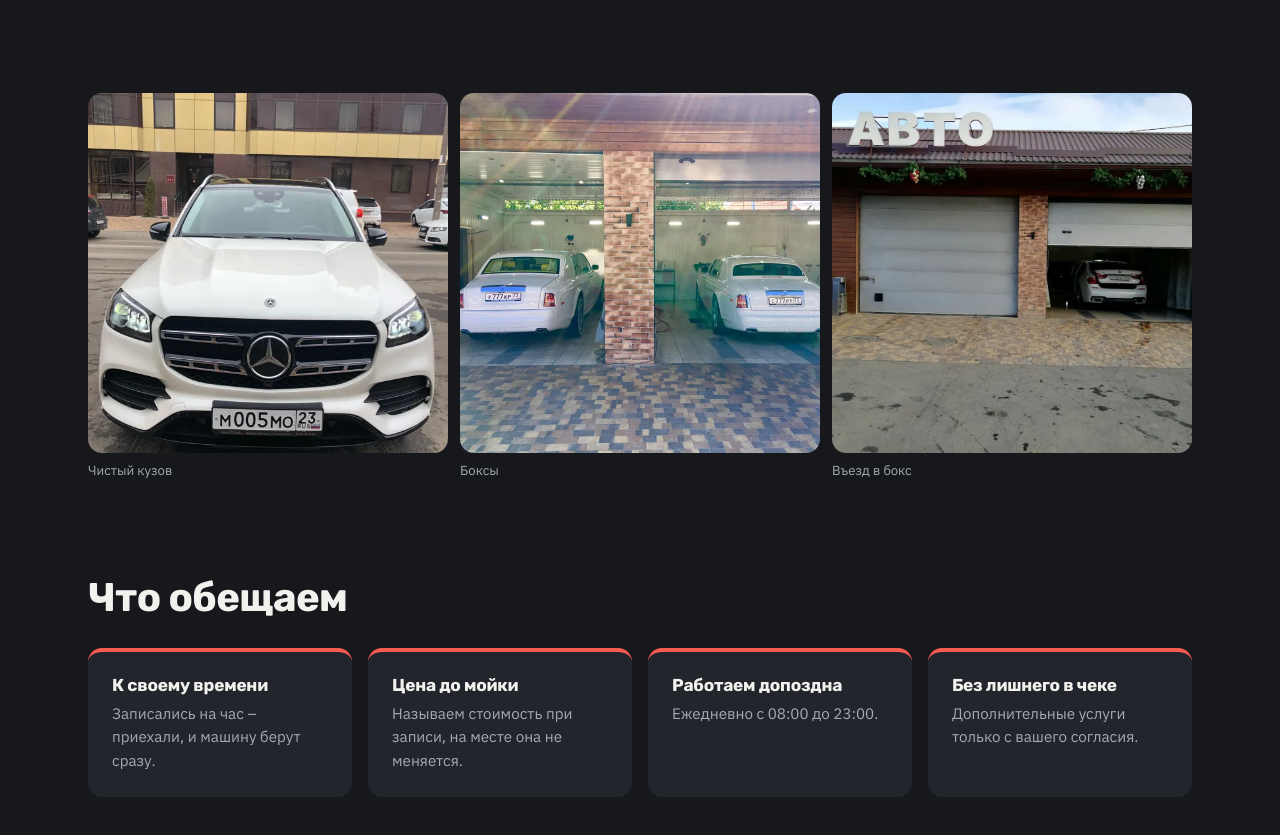
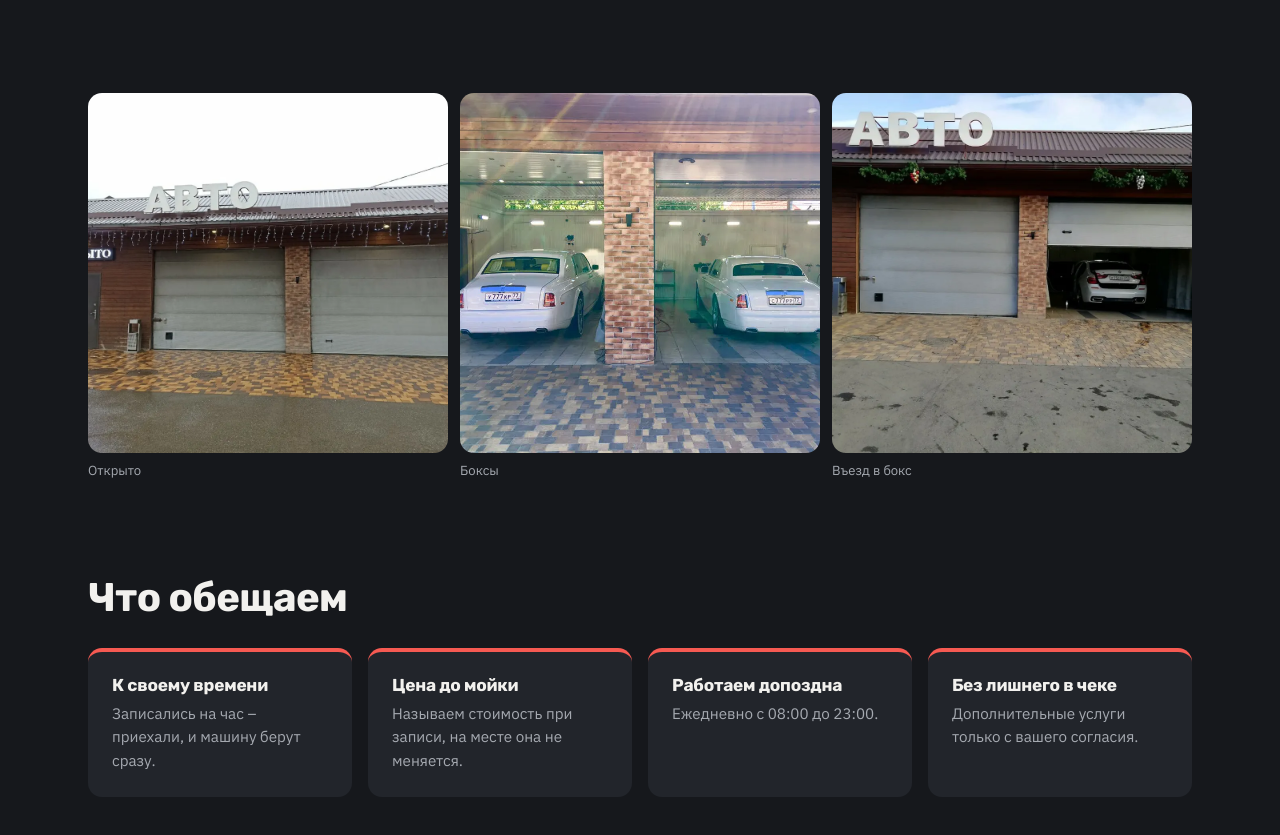
Before and after one commit to sabailov2-source/avtomoyka-gertsena-krasnodar, a plain HTML site: page index.html in a window 1280 px wide. Shown: the part 2125-2960 px from the top of the page. Drawn offline with Linux system fonts and the light colour scheme.

Commit message:
Фото без номеров машин

```diff
--- a/index.html
+++ b/index.html
@@ -87,7 +87,7 @@
     </ol>
   </section>
 
-  <section class="s-photos s-reveal" aria-label="Фото"><figure><img class="" src="assets/wash.webp" alt="Белый Mercedes после мойки" loading="lazy" decoding="async"><figcaption>Чистый кузов</figcaption></figure><figure><img class="" src="assets/bays.webp" alt="Два бокса мойки с машинами" loading="lazy" decoding="async"><figcaption>Боксы</figcaption></figure><figure><img class="" src="assets/door.webp" alt="Въезд в бокс мойки" loading="lazy" decoding="async"><figcaption>Въезд в бокс</figcaption></figure></section>
+  <section class="s-photos s-reveal" aria-label="Фото"><figure><img class="" src="assets/open.webp" alt="Вход на автомойку, на двери табличка «Открыто»" loading="lazy" decoding="async"><figcaption>Открыто</figcaption></figure><figure><img class="" src="assets/bays.webp" alt="Два бокса мойки с машинами" loading="lazy" decoding="async"><figcaption>Боксы</figcaption></figure><figure><img class="" src="assets/door.webp" alt="Въезд в бокс мойки" loading="lazy" decoding="async"><figcaption>Въезд в бокс</figcaption></figure></section>
 
   <section class="s-section s-reveal">
     <header class="s-section__head"><h2>Что обещаем</h2></header>
```
Also changed, not shown: assets/open.webp (added).
